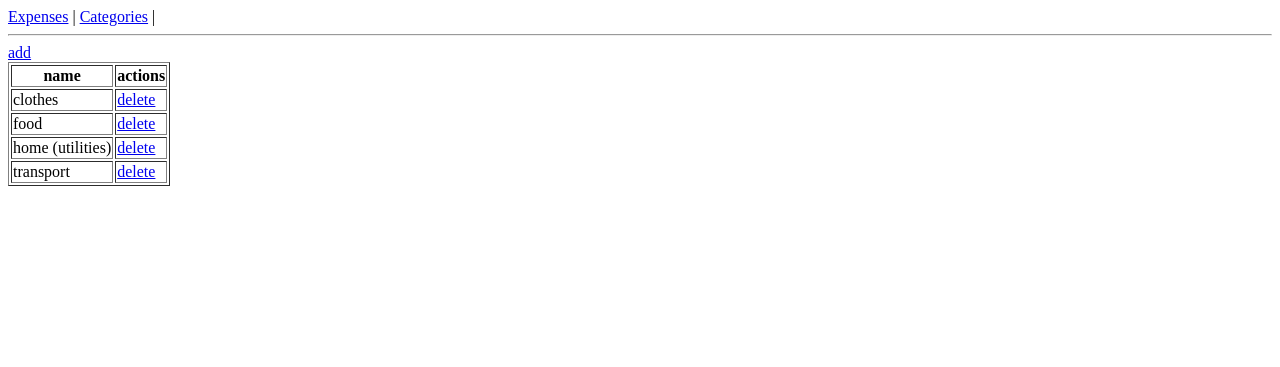
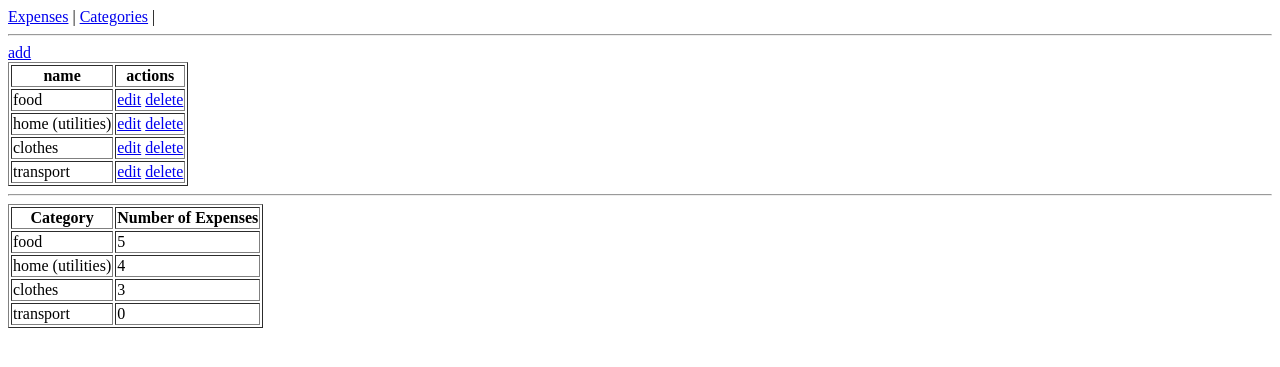
Before and after one commit to jamleston/task, a Django app: page /expenses/category/list/ in a window 1280 px wide. Shown: the top 367 px of the page. Run offline with Django 4.2, Linux system fonts and the light colour scheme; data comes from the database, SQL or seed files in the repository.

Commit message:
add edit button and number of expences

```diff
--- a/expenses/forms.py
+++ b/expenses/forms.py
@@ -19,3 +19,8 @@ class ExpenseSearchForm(forms.ModelForm):
     def __init__(self, *args, **kwargs):
         super().__init__(*args, **kwargs)
         self.fields['name'].required = False
+
+class CategoryForm(forms.ModelForm):
+    class Meta:
+        model = Category
+        fields = '__all__'
--- a/expenses/templates/expenses/category_list.html
+++ b/expenses/templates/expenses/category_list.html
@@ -17,10 +17,24 @@
 				{{obj.name}}
 			</td>
 			<td>
+				<a href="{% url 'expenses:category-update' obj.id %}">edit</a>
 				<a href="{% url 'expenses:category-delete' obj.id %}">delete</a>
 			</td>
 		</tr>
 		{% endfor %}
 	</tbody>
 </table>
+<hr>
+<table border="1">
+	<tr>
+		<th>Category</th>
+		<th>Number of Expenses</th>
+	</tr>
+	{% for category in object_list %}
+	<tr>
+		<td>{{ category.name }}</td>
+		<td>{{ category.expense_count }}</td>
+	</tr>
+	{% endfor %}
+</table>
 {% endblock %}
--- a/expenses/urls.py
+++ b/expenses/urls.py
@@ -1,7 +1,7 @@
 from django.views.generic import CreateView, UpdateView, DeleteView
 from django.urls import path, reverse_lazy
 from .models import Expense, Category
-from .views import ExpenseListView, CategoryListView
+from .views import ExpenseListView, CategoryListView, CategoryUpdateView
 
 
 urlpatterns = [
@@ -50,4 +50,7 @@ urlpatterns = [
             template_name='generic_delete.html'
          ),
          name='category-delete'),
+    path('category/<int:pk>/update/',
+        CategoryUpdateView.as_view(),
+        name='category-update'),
 ]
--- a/expenses/views.py
+++ b/expenses/views.py
@@ -1,8 +1,11 @@
 from django.views.generic.list import ListView
 from django.utils.dateparse import parse_date
 from django.db import models
+from django.views.generic.edit import UpdateView
+from django.db.models import Count
+from django.urls import reverse_lazy
 
-from .forms import ExpenseSearchForm
+from .forms import ExpenseSearchForm, CategoryForm
 from .models import Expense, Category
 from .reports import summary_per_category, summary_per_month
 
@@ -56,3 +59,12 @@ class ExpenseListView(ListView):
 class CategoryListView(ListView):
     model = Category
     paginate_by = 5
+
+    def get_queryset(self):
+        return Category.objects.annotate(expense_count=Count('expense'))
+
+class CategoryUpdateView(UpdateView):
+    model = Category
+    form_class = CategoryForm
+    template_name = 'generic_update.html'
+    success_url = reverse_lazy('expenses:category-list')
```
